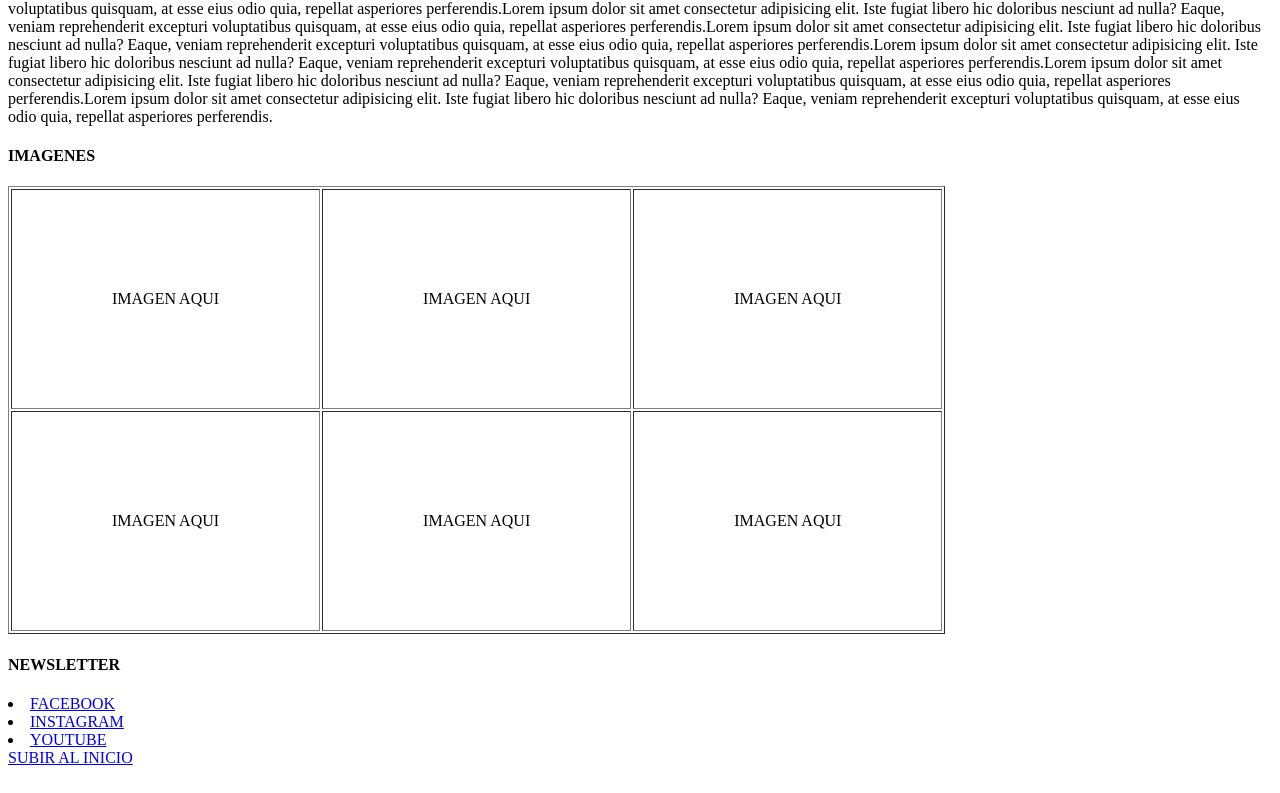
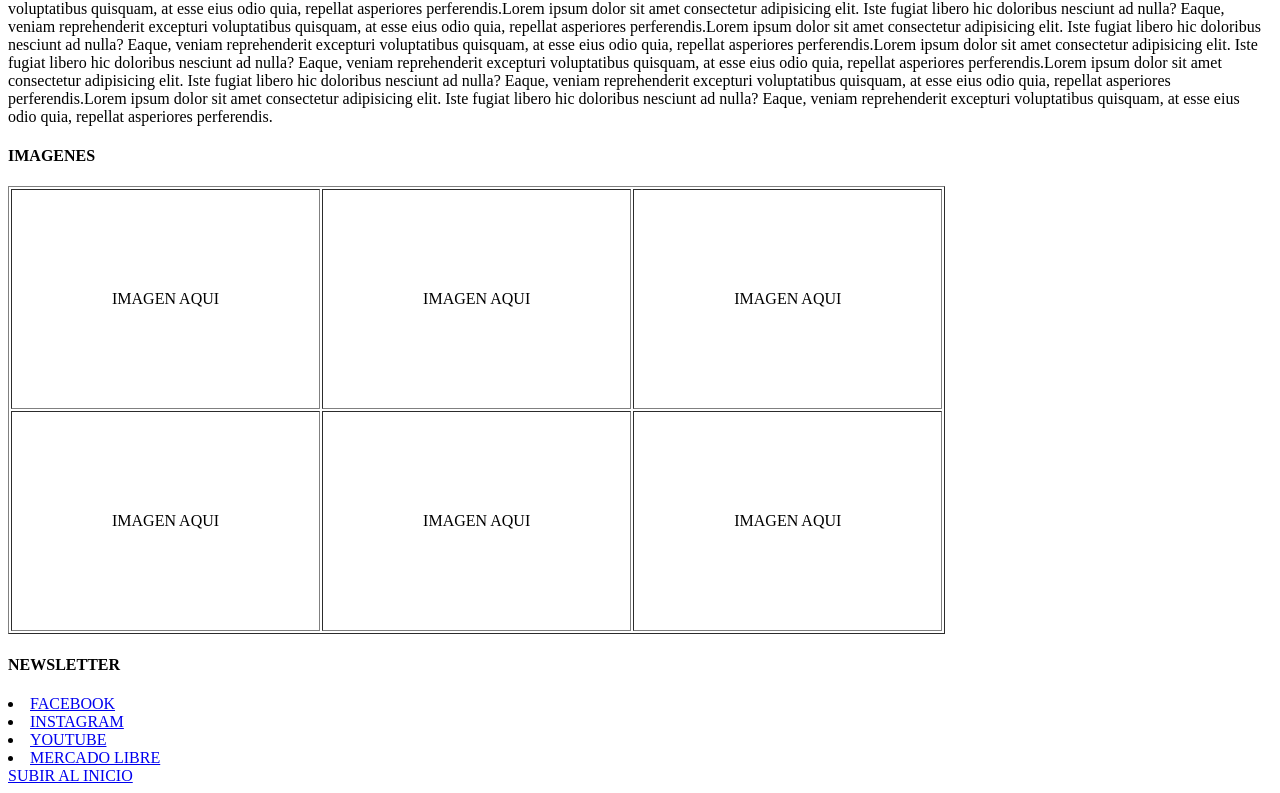
Before and after one commit to estebanvaquel/el_alquimista_practico15, a plain HTML site: page index.html in a window 1280 px wide. Shown: the part 962-1755 px from the top of the page. Drawn offline with Linux system fonts and the light colour scheme.

Commit message:
se agrega mercadolibre

```diff
--- a/index.html
+++ b/index.html
@@ -70,6 +70,7 @@
             <li><a href="https://www.facebook.com" target="_blank">FACEBOOK</a></li>
             <li><a href="https://www.instagram.com" target="_blank">INSTAGRAM</a></li>
             <li><a href="https://www.youtube.com" target="_blank">YOUTUBE</a></li>
+            <li><a href="https://www.mercadolibre.com" target="_blank">MERCADO LIBRE</a></li>
         </Div>
 </footer>
 <a href="#barraNav">SUBIR AL INICIO</a>
```
